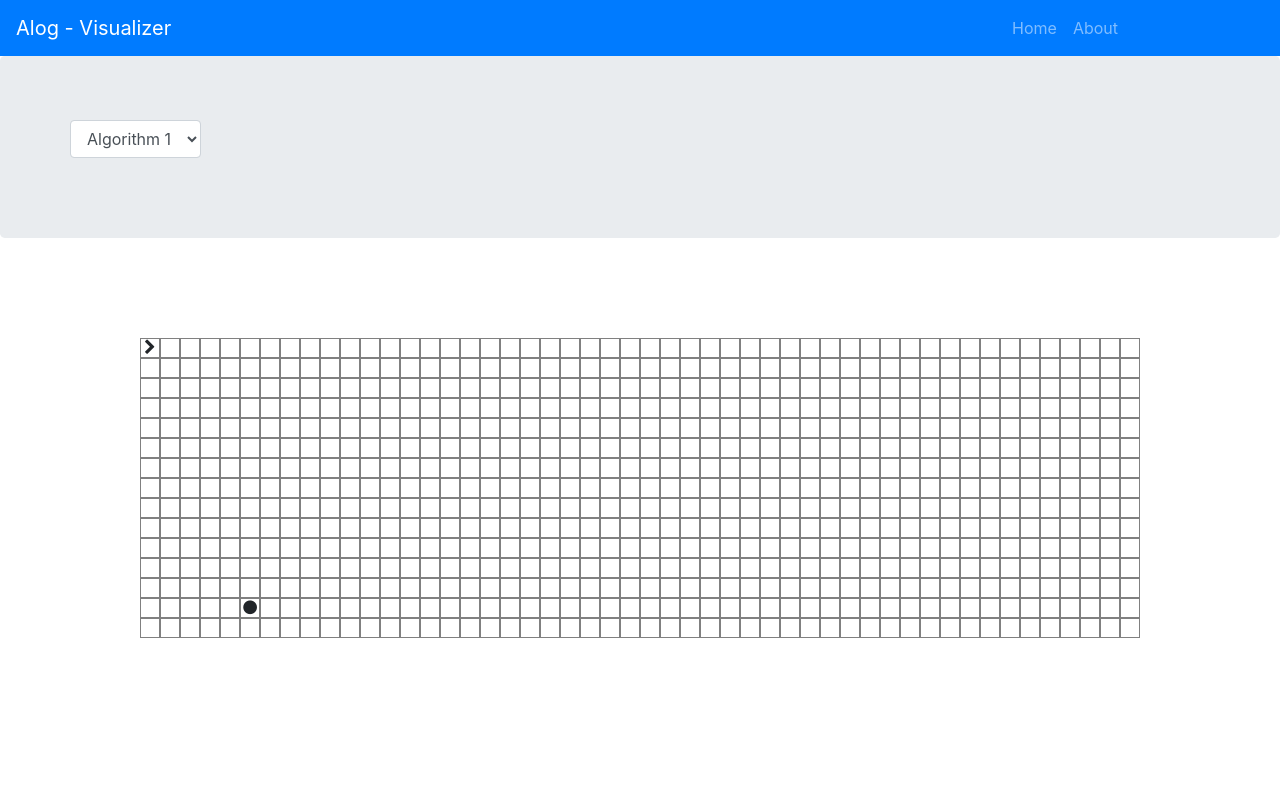
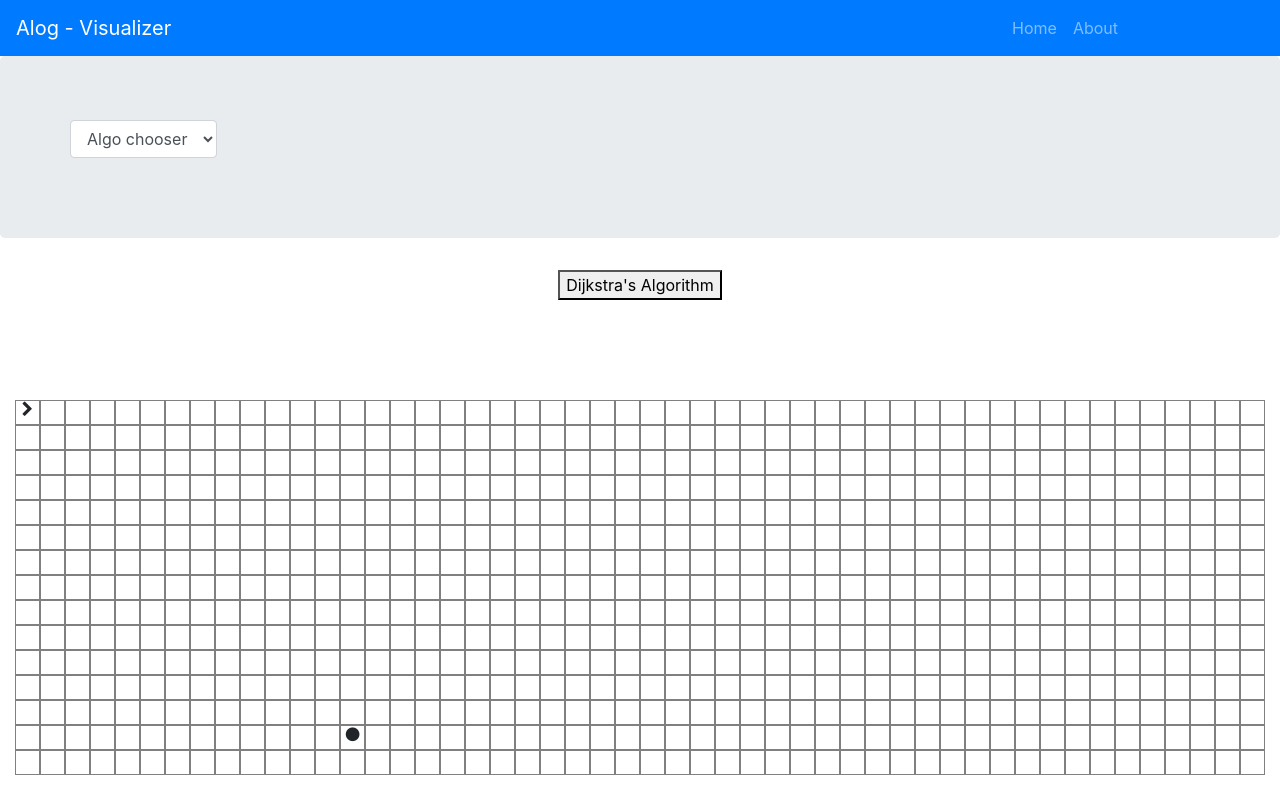
Before and after one commit to vnaazleen/algo-visualizer, a React (Create React App) app: page / in a window 1280 px wide. Built offline with nearby package versions, Linux system fonts and the light colour scheme.

Commit message:
Implemeted Dijkstra's Algorithm (Buggy)

```diff
--- /dev/null
+++ b/src/Algorithms/Dijkstra.js
@@ -0,0 +1,79 @@
+/*
+Dijkstra's Algorithm:
+* Greedy Algorithm
+*  algorithm for finding the shortest paths between nodes in a graph
+*/
+
+// Main Dijkstra logic
+
+export function dijkstra (grid, startNode, finishNode) {
+  const visitedNodesInOrder = []
+  const unvisitedNodes = getAllNodes(grid);
+
+  startNode.distance = 0;
+  while(!!unvisitedNodes.length) {
+    // get the next most promising node
+    sortNodesByDistance(unvisitedNodes);
+    const nearestNode = unvisitedNodes.shift();
+
+    // else we visit the node
+    nearestNode.isVisited = true;
+    visitedNodesInOrder.push(nearestNode);
+
+    // check if it is our destination
+    if (nearestNode === finishNode) {
+      return visitedNodesInOrder;
+    }
+
+    updateUnvisitedNeighbors(nearestNode, grid);
+  }
+}
+
+function sortNodesByDistance(unvisitedNodes) {
+  /** Sort's the unvisited nodes by their relative distance from current node*/
+  unvisitedNodes.sort((nodeA, nodeB) => nodeA.distance - nodeB.distance);
+}
+
+
+function updateUnvisitedNeighbors(node, grid) {
+  /** Updates the distances of unvisited nodes */
+  const unvisitedNeighbors = getUnvisitedNeighbours(node, grid);
+  for (const neighbor of unvisitedNeighbors) {
+    neighbor.distance = node.distance + 1;
+    neighbor.previousNode = node;
+  }
+}
+
+function getUnvisitedNeighbours(node, grid) {
+  /** Returns all univisted neighbours of given node*/
+  const neighbors = [];
+  const {col, row} = node;
+  if (row > 0) neighbors.push(grid[row - 1][col]);
+  if (row < grid.length - 1) neighbors.push(grid[row + 1][col]);
+  if (col > 0) neighbors.push(grid[row][col - 1]);
+  if (col < grid[0].length - 1) neighbors.push(grid[row][col + 1]);
+  return neighbors.filter(neighbor => !neighbor.isVisited);
+}
+
+function getAllNodes(grid) {
+  /** Returns all nodes in grid*/
+  const nodes = [];
+  for (const row of grid) {
+    for (const node of row) {
+      nodes.push(node);
+    }
+  }
+  return nodes;
+}
+
+export function getNodesInShortestPathOrder(finishNode) {
+  /** Backtracking alogirthm to get the path from Finish node to Start node (or vice versa) */
+  const nodesInShortestPathOrder = [];
+  let currentNode = finishNode;
+  while (currentNode !== null) {
+    console.log(currentNode);
+    nodesInShortestPathOrder.unshift(currentNode);
+    currentNode = currentNode.previousNode;
+  }
+  return nodesInShortestPathOrder;
+}
--- a/src/Components/Algo-chooserComponent.js
+++ b/src/Components/Algo-chooserComponent.js
@@ -10,7 +10,7 @@ class Chooser extends Component {
                     <Form>
                         <FormGroup>
                             <Input type='select' name='algo' value=''>
-                                <option>Algorithm 1</option>
+                                <option>Algo chooser</option>
                             </Input>
                         </FormGroup>
                     </Form>
--- a/src/Components/GridBlockComponent.js
+++ b/src/Components/GridBlockComponent.js
@@ -16,7 +16,7 @@ export default class GridBlockComponent extends Component {
 
             <>
 
-               <div className={`grid-block
+               <div id={`node-${this.props.row}-${this.props.col}`} className={`grid-block
                ${
                    this.props.start ? 'start-node': this.props.end ? 'end-node' : ''
                }
--- a/src/Components/GridLayoutComponent.js
+++ b/src/Components/GridLayoutComponent.js
@@ -2,6 +2,7 @@ import React, { Component } from 'react';
 import GridBlock from './GridBlockComponent';
 import Header from './HeaderComponent';
 import Chooser from './Algo-chooserComponent';
+import {dijkstra, getNodesInShortestPathOrder} from '../Algorithms/Dijkstra';
 
 export default class GridLayout extends Component {
 
@@ -14,31 +15,83 @@ export default class GridLayout extends Component {
 
     componentDidMount(){
         const b=[];
-        for(let r=0;r<15;r++){
-            const row=[];
-            for(let c=0;c<50;c++){
+        for(let row=0;row<15;row++){
+            const currRow=[];
+            for(let col=0;col<50;col++){
 
                 const val = {
-                    strt: r===0 && c===0,
-                    end: r===13 && c===5
+                    row,
+                    col,
+                    strt: row===0 && col===0,
+                    end: row===13 && col===13,
+                    distance: Infinity,
+                    isVisited: false,
+                    previousNode: null,
                 };
-                row.push(val);
+                currRow.push(val);
             }
-            b.push(row)
+            b.push(currRow)
         }
         this.setState({
             boxes:b
         })
     }
+
+    animateShortestPath(nodesInShortestPathOrder) {
+      for (let i = 0; i < nodesInShortestPathOrder.length; i++) {
+        setTimeout(() => {
+          const node = nodesInShortestPathOrder[i];
+          document.getElementById(`node-${node.row}-${node.col}`).className =
+            'node node-shortest-path';
+        }, 50 * i);
+      }
+    }
+
+    animateDijkstra(visitedNodes, shortestPath) {
+
+      // if we reach the finish node
+      for (let i = 0; i < shortestPath.length; i++) {
+        if (i === visitedNodes.length) {
+          setTimeout(() => {
+            this.animateShortestPath(shortestPath);
+          }, 10 * i);
+          return;
+        }
+
+        setTimeout(() => {
+        const node = visitedNodes[i];
+        document.getElementById(`node-${node.row}-${node.col}`).className =
+          'node node-visited';
+        }, 10 * i);
+      }
+    }
+
+
+    visualizeDijkstra() {
+      const {boxes} = this.state;
+      // TO-D0 : start & finish are static for now
+      const start = boxes[0][0];
+      const finish = boxes[13][13];
+
+      // apply dijkstra and get shortest part
+      const visitedNodes = dijkstra(boxes, start, finish);
+      console.log(visitedNodes);
+      const shortestPath = getNodesInShortestPathOrder(finish);
+
+      this.animateDijkstra(visitedNodes, shortestPath);
+    }
+
+
     render() {
         const {boxes} = this.state;
-        console.log(boxes);
 
         return (
             <div>
 
                 <Header></Header>
                 <Chooser/>
+
+                <button onClick={() => this.visualizeDijkstra()}>Dijkstra's Algorithm</button>
 
                 <div className="grid-container">
                       {/* console.log(this.state.boxes); */}
@@ -49,7 +102,7 @@ export default class GridLayout extends Component {
                         <div className="grid-row" key={`r-${pos}`}>
                         {row.map((c,pos2) => {
                             console.log(c.strt)
-                            return( <GridBlock key={`${pos}-${pos2}`} start={c.strt} end={c.end}></GridBlock>)})
+                            return( <GridBlock row={pos} col={pos2} key={`${pos}-${pos2}`} start={c.strt} end={c.end}></GridBlock>)})
 
                     }
                         </div>
--- a/src/css/gridblock.css
+++ b/src/css/gridblock.css
@@ -1,7 +1,7 @@
 .grid-block{
     border: 1.5px gray ridge;
-    height: 20px;
-    width: 20px;
+    height: 25px;
+    width: 25px;
     display: inline-block;
     margin:0px;
     padding: 0px;
@@ -38,3 +38,77 @@
     display: flex !important;
     justify-content: center;
 }
+
+
+.node {
+  width: 25px;
+  height: 25px;
+  outline: 1px solid rgb(175, 216, 248);
+  display: inline-block;
+}
+
+
+.node-visited {
+  animation-name: visitedAnimation;
+  animation-duration: 1.5s;
+  animation-timing-function: ease-out;
+  animation-delay: 0;
+  animation-direction: alternate;
+  animation-iteration-count: 1;
+  animation-fill-mode: forwards;
+  animation-play-state: running;
+}
+
+@keyframes visitedAnimation {
+  0% {
+    transform: scale(0.3);
+    background-color: rgba(0, 0, 66, 0.75);
+    border-radius: 100%;
+  }
+
+  50% {
+    background-color: rgba(17, 104, 217, 0.75);
+  }
+
+  75% {
+    transform: scale(1.2);
+    background-color: rgba(0, 217, 159, 0.75);
+  }
+
+  100% {
+    transform: scale(1);
+    background-color: rgba(0, 190, 218, 0.75);
+  }
+}
+
+.node-wall {
+  background-color: rgb(12, 53, 71);
+}
+
+.node-shortest-path {
+  animation-name: shortestPath;
+  animation-duration: 1.5s;
+  animation-timing-function: ease-out;
+  animation-delay: 0;
+  animation-direction: alternate;
+  animation-iteration-count: 1;
+  animation-fill-mode: forwards;
+  animation-play-state: running;
+}
+
+@keyframes shortestPath {
+  0% {
+    transform: scale(0.6);
+    background-color: rgb(255, 254, 106);
+  }
+
+  50% {
+    transform: scale(1.2);
+    background-color: rgb(255, 254, 106);
+  }
+
+  100% {
+    transform: scale(1);
+    background-color: rgb(255, 254, 106);
+  }
+}
```
